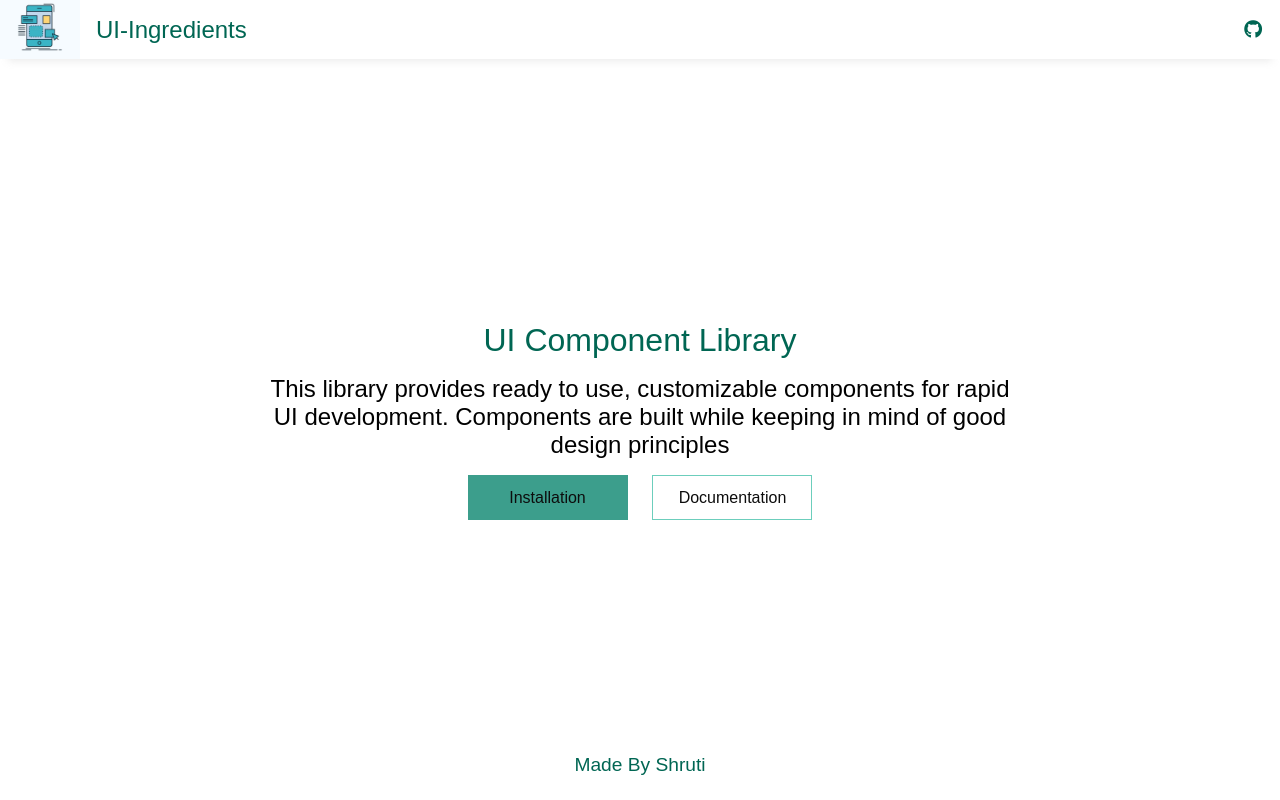
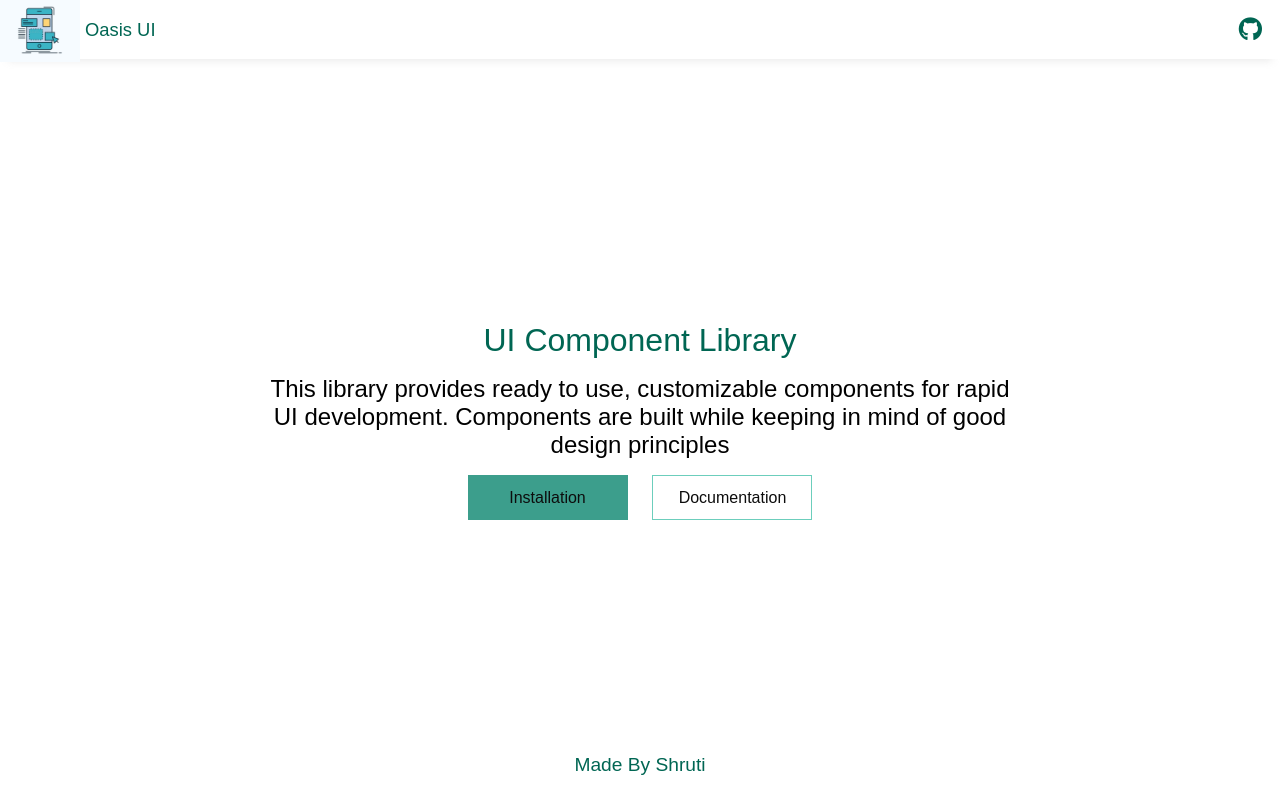
Before and after one commit to shruthipatil11/UI-Library, a plain HTML site: page index.html in a window 1280 px wide. Drawn offline with Linux system fonts and the light colour scheme.

Commit message:
refactor: app name changed

```diff
--- a/index.html
+++ b/index.html
@@ -20,8 +20,9 @@
             <ul class="navbar">
                 <li>
                     <img src="./src/assets/images/ui-logo.jpg" alt="project icon" />
+                    <p>Oasis UI</p>
                 </li>
-                <li>UI-Ingredients</li>
+
                 <li class="navbar__social"><a href="https://github.com/shruthipatil11/UI-Library" target="_blank"><i
                             class="fab fa-github"></i></a></li>
             </ul>
--- a/src/app/components/navigation/navigation.css
+++ b/src/app/components/navigation/navigation.css
@@ -78,3 +78,12 @@ ul.navbar>li:last-child {
   color: var(--GREEN-DARK);
 
 }
+
+.navbar>li:nth-child(1) {
+  display: flex;
+}
+
+.navbar>li:nth-child(1) p{
+align-self: center;
+padding-left: 5px;
+}
```
Also changed, not shown: src/app/docs/docs.html (+1 -1 lines).
